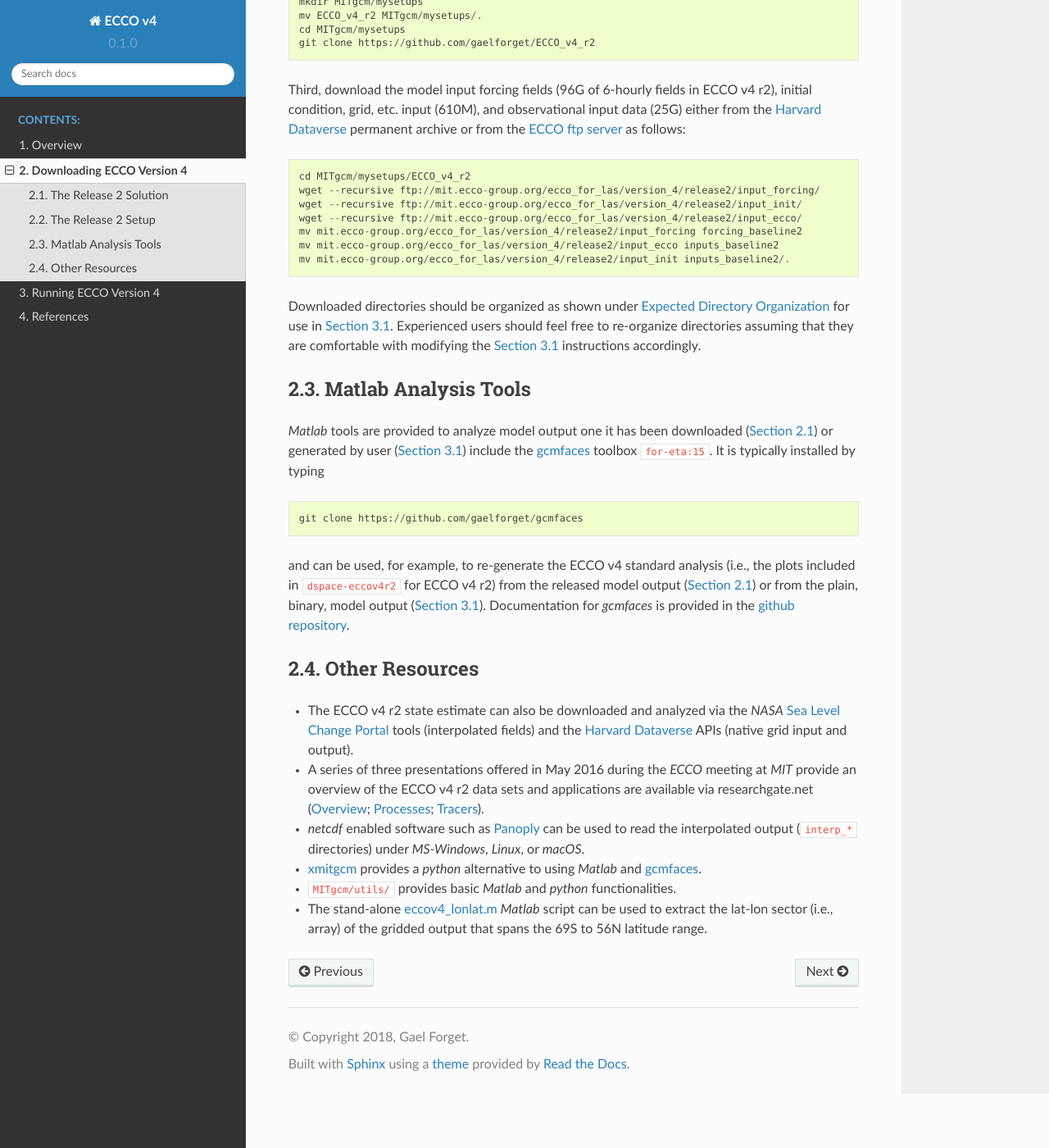
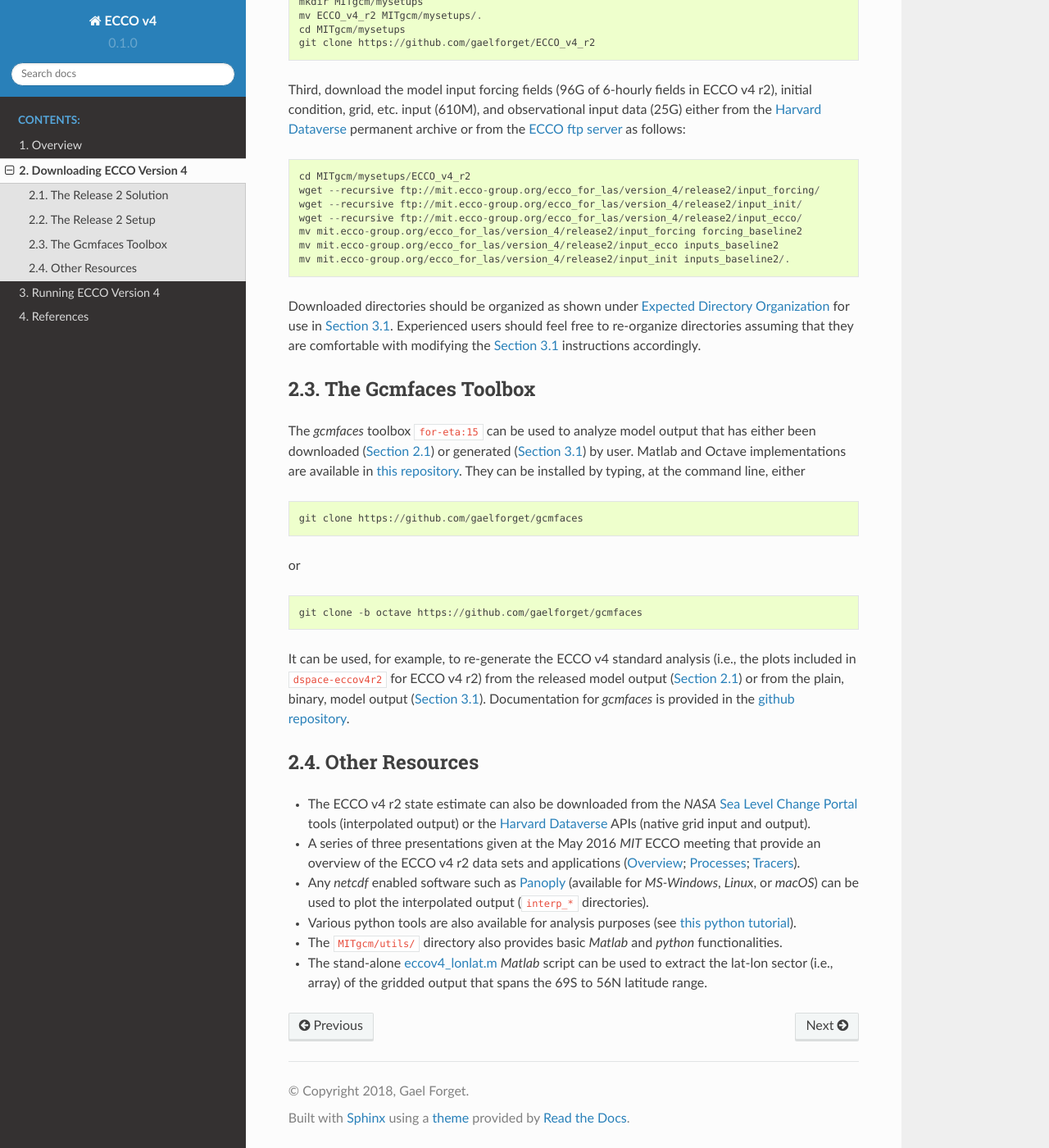
Before and after one commit to gaelforget/ECCOv4, a Sphinx documentation site: the page built from docs/downloads.rst, in a window 1280 px wide and 1400 px high, scrolled down 1015 px. Shown: the whole window at 82% size. Built offline with Sphinx 7.4.7 and the Read the Docs theme 2.0.0, drawn with Linux system fonts in a browser that asks for light colours; cross-references to code outside the pages are shown as plain code.

Commit message:
Clean-up the tools section and add reference to I. Fenty's python tutorial.

```diff
--- a/docs/downloads.rst
+++ b/docs/downloads.rst
@@ -59,15 +59,22 @@ Downloaded directories should be organized as shown under :ref:`mitgcmdirs` for
 
 .. _download-analysis:
 
-Matlab Analysis Tools
----------------------
+The Gcmfaces Toolbox
+--------------------
 
-`Matlab` tools are provided to analyze model output one it has been downloaded (:numref:`download-solution`) or generated by user (:numref:`eccov4-baseline`) include the `gcmfaces <https://github.com/gaelforget/gcmfaces>`__ toolbox :cite:`for-eta:15`. It is typically installed by typing
+The `gcmfaces` toolbox :cite:`for-eta:15` can be used to analyze model output that has either been downloaded (:numref:`download-solution`) or generated (:numref:`eccov4-baseline`) by user. Matlab and Octave implementations are available in `this repository <https://github.com/gaelforget/gcmfaces>`__. They can be installed by typing, at the command line, either
+
 ::
 
     git clone https://github.com/gaelforget/gcmfaces
 
-and can be used, for example, to re-generate the ECCO v4 standard analysis (i.e., the plots included in :cite:`dspace-eccov4r2` for ECCO v4 r2) from the released model output (:numref:`download-solution`) or from the plain, binary, model output (:numref:`eccov4-baseline`). Documentation for `gcmfaces` is provided in the `github repository <https://github.com/gaelforget/gcmfaces>`__.
+or
+
+::
+
+    git clone -b octave https://github.com/gaelforget/gcmfaces
+
+It can be used, for example, to re-generate the ECCO v4 standard analysis (i.e., the plots included in :cite:`dspace-eccov4r2` for ECCO v4 r2) from the released model output (:numref:`download-solution`) or from the plain, binary, model output (:numref:`eccov4-baseline`). Documentation for `gcmfaces` is provided in the `github repository <https://github.com/gaelforget/gcmfaces>`__.
 
 
 .. _other-resources:
@@ -75,17 +82,17 @@ and can be used, for example, to re-generate the ECCO v4 standard analysis (i.e.
 Other Resources
 ---------------
 
--  The ECCO v4 r2 state estimate can also be downloaded and analyzed via the `NASA` `Sea Level Change Portal <https://sealevel.nasa.gov>`__ tools (interpolated fields) and the `Harvard Dataverse <https://dataverse.harvard.edu>`__ APIs (native grid input and output).
+-  The ECCO v4 r2 state estimate can also be downloaded from the `NASA` `Sea Level Change Portal <https://sealevel.nasa.gov>`__ tools (interpolated output) or the `Harvard Dataverse <https://dataverse.harvard.edu>`__ APIs (native grid input and output).
 
--  A series of three presentations offered in May 2016 during the `ECCO` meeting at `MIT` provide an overview of the ECCO v4 r2 data sets and applications are available via researchgate.net
+-  A series of three presentations given at the May 2016 `MIT` ECCO meeting that provide an overview of the ECCO v4 r2 data sets and applications
    (`Overview <http://doi.org/10.13140/RG.2.2.33361.12647>`__;
    `Processes <http://doi.org/10.13140/RG.2.2.26650.24001>`__;
    `Tracers <http://doi.org/10.13140/RG.2.2.36716.56967>`__).
 
--  `netcdf` enabled software such as `Panoply <http://www.giss.nasa.gov/tools/panoply/>`__ can be used to read the interpolated output (``interp_*`` directories) under `MS-Windows`, `Linux`, or `macOS`.
+-  Any `netcdf` enabled software such as `Panoply <http://www.giss.nasa.gov/tools/panoply/>`__ (available for `MS-Windows`, `Linux`, or `macOS`) can be used to plot the interpolated output (``interp_*`` directories).
 
--  `xmitgcm <https://github.com/xgcm/xmitgcm>`__ provides a `python` alternative to using `Matlab` and `gcmfaces <https://github.com/gaelforget/gcmfaces>`__.
+-  Various python tools are also available for analysis purposes (see `this python tutorial <https://github.com/ECCO-GROUP/ECCO-v4-Python-Tutorial>`__).
 
--  ``MITgcm/utils/`` provides basic `Matlab` and `python` functionalities.
+-  The ``MITgcm/utils/`` directory also provides basic `Matlab` and `python` functionalities.
 
 -  The stand-alone `eccov4_lonlat.m <http://mit.ecco-group.org/opendap/ecco_for_las/version_4/release2/doc/eccov4_lonlat.m>`__ `Matlab` script can be used to extract the lat-lon sector (i.e., array) of the gridded output that spans the 69S to 56N latitude range.
```
